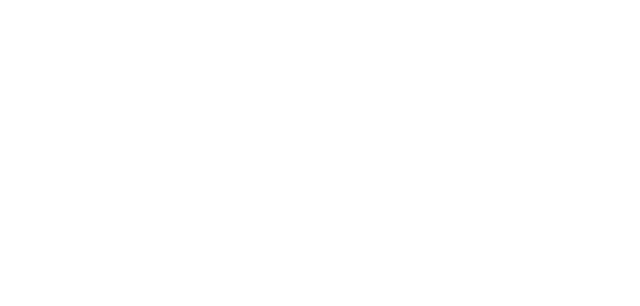
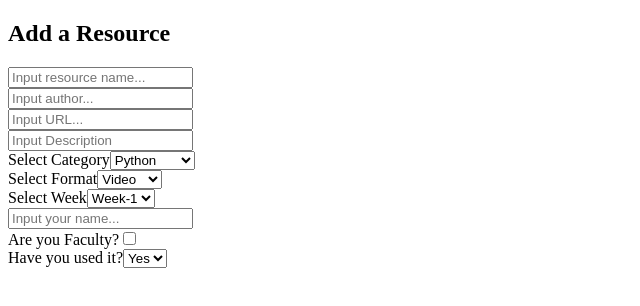
Before and after one commit to HannahBBell/study-resource-frontend, a React (Create React App) app: page / in a window 1280 px wide. Shown: the top 306 px of the page, without its empty margins (0-640 px from the left). Built offline with nearby package versions, Linux system fonts and the light colour scheme.

Commit message:
Input bars set up

```diff
--- a/src/App.css
+++ b/src/App.css
@@ -1,3 +1,3 @@
-.App {
-  text-align: center;
+.faculty {
+  display:flexbox
 }
--- a/src/App.tsx
+++ b/src/App.tsx
@@ -4,7 +4,49 @@
 function App() {
   return (
     <div className="App">
-
+      <form action="/endpoint" method="POST">
+        <h2>Add a Resource</h2>
+        <input placeholder="Input resource name..."></input>
+        <br/>
+        <input placeholder="Input author..."></input>
+        <br/>
+        <input placeholder="Input URL..."></input>
+        <br/>
+        <input placeholder="Input Description"></input>
+        <br/>
+        <label>Select Category</label>
+        <select name="subject" id="subject">
+          <option>Python</option>
+          <option>JavaScript</option>
+          <option>TypeScript</option>
+        </select>
+        <br/>
+        <label>Select Format</label>
+        <select name="content-type" id="content-type">
+          <option>Video</option>
+          <option>Article</option>
+          <option>Course</option>
+        </select>
+        <br/>
+        <label>Select Week</label>
+        <select name="week" id="week">
+          <option>Week-1</option>
+          <option>Week-2</option>
+          <option>Week-3</option>
+        </select>
+        <br/>
+        <input placeholder="Input your name..."></input>
+        <br/>
+        <label>Are you Faculty?</label>
+        <input type="checkbox"></input>
+        <br/>
+        <label>Have you used it?</label>
+        <select name="used-it?" id="used-it?">
+          <option>Yes</option>
+          <option>No</option>
+        </select>
+        <br/>
+      </form>
     </div>
   );
 }
```
